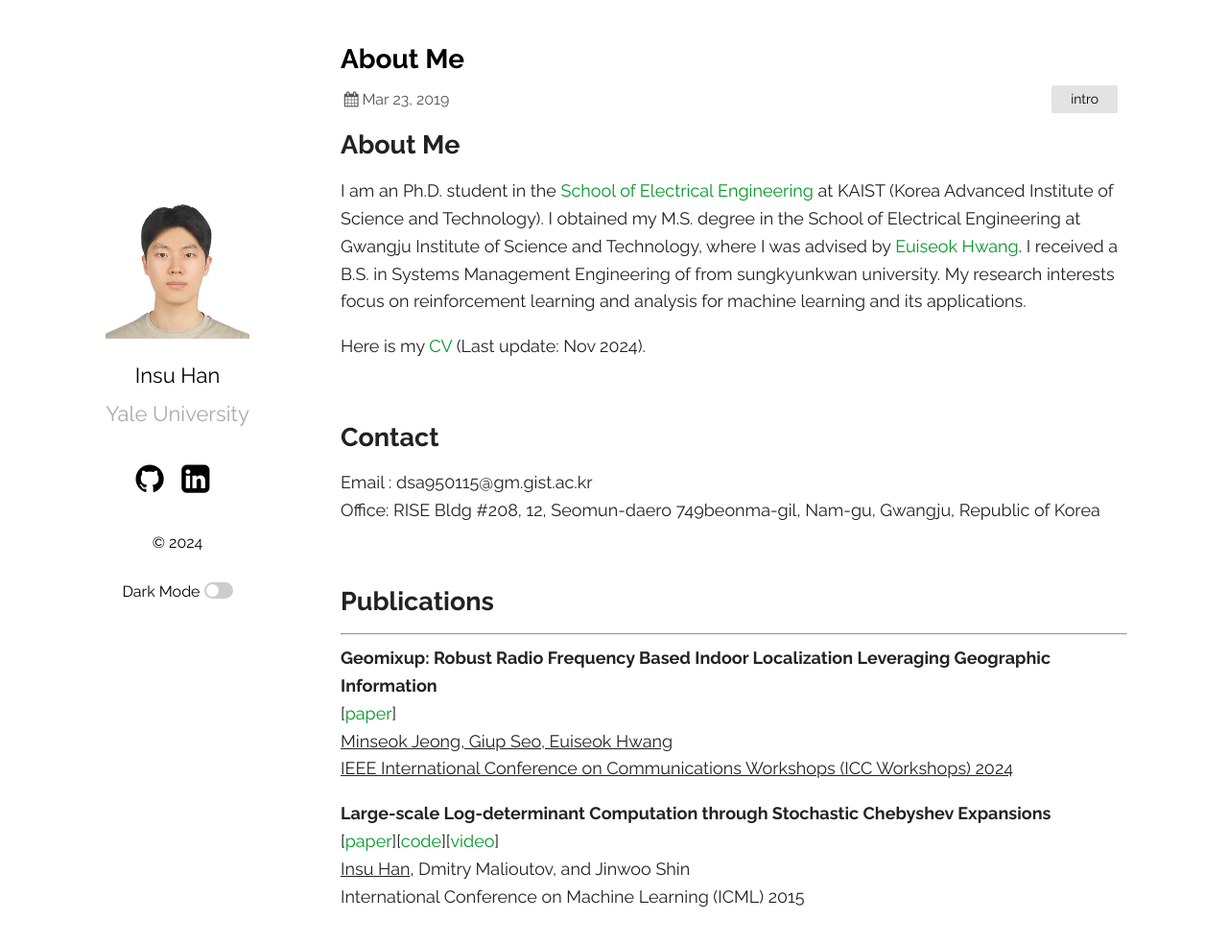
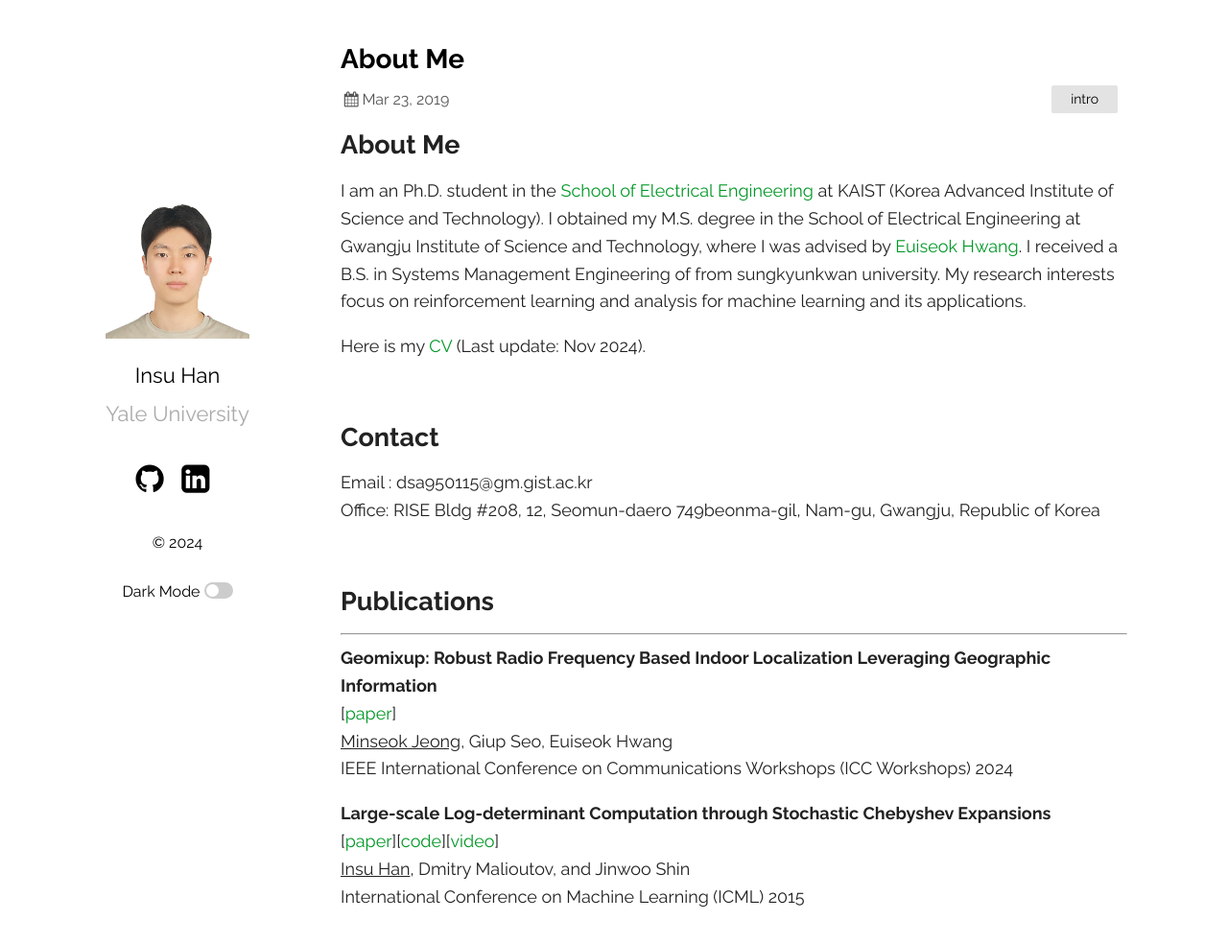
Before and after one commit to dsa950115/dsa950115.github.io, a Jekyll site: the page built from _posts/2019-03-23-welcome-to-jekyll.markdown, in a window 1280 px wide and 994 px high. Shown: the top 984 px of the window at 96% size. Built offline with Jekyll 4.4.1, drawn with Linux system fonts in a browser that asks for light colours; a style sheet for code colours, icons or effects is not loaded.

```diff
--- a/_posts/2019-03-23-welcome-to-jekyll.markdown
+++ b/_posts/2019-03-23-welcome-to-jekyll.markdown
@@ -26,7 +26,7 @@ Office: RISE Bldg #208, 12, Seomun-daero 749beonma-gil, Nam-gu, Gwangju, Republi
 
 **Geomixup: Robust Radio Frequency Based Indoor Localization Leveraging Geographic Information** <br/>
 [[paper][icc_paper]{:target="_blank"}]<br/>
-<U>Minseok Jeong<U>, Giup Seo, Euiseok Hwang <br/>
+<U>Minseok Jeong</U>, Giup Seo, Euiseok Hwang <br/>
 IEEE International Conference on Communications Workshops (ICC Workshops) 2024
 <br/>
 
```
